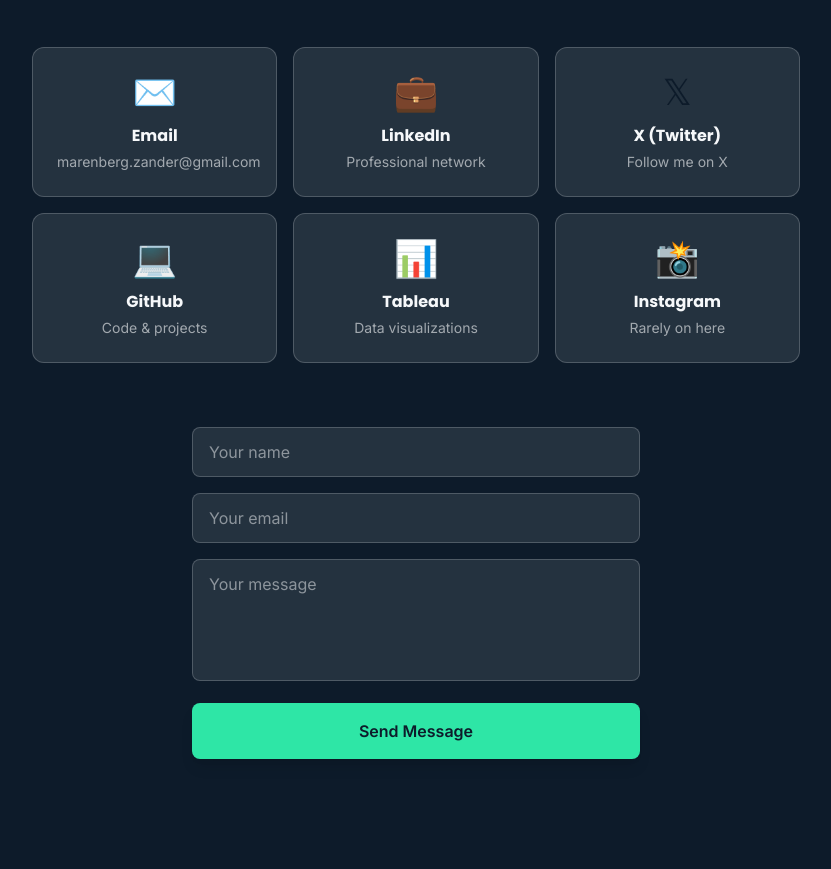
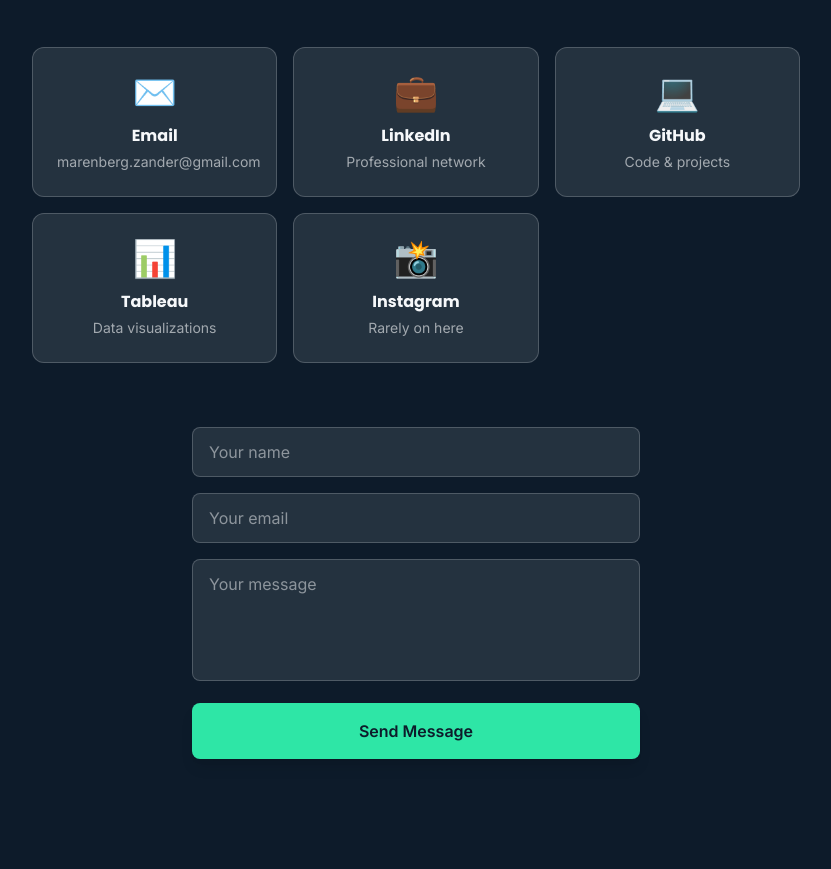
Before and after one commit to Zander-M75/Personal-Website, a React (Vite) app: page / in a window 1280 px wide. Shown: the part 6560-7429 px from the top of the page, without its empty margins (224-1055 px from the left). Built offline with nearby package versions, Linux system fonts and the light colour scheme.

Commit message:
hide twitter button

```diff
--- a/src/components/Contact.jsx
+++ b/src/components/Contact.jsx
@@ -14,12 +14,12 @@
     icon: '💼',
     description: 'Professional network',
   },
-  {
-    name: 'X (Twitter)',
-    href: 'https://x.com/zandermarenberg',
-    icon: '𝕏',
-    description: 'Follow me on X',
-  },
+  // {
+  //   name: 'X (Twitter)',
+  //   href: 'https://x.com/zandermarenberg',
+  //   icon: '𝕏',
+  //   description: 'Follow me on X',
+  // },
   {
     name: 'GitHub',
     href: 'https://github.com/Zander-M75',
```
